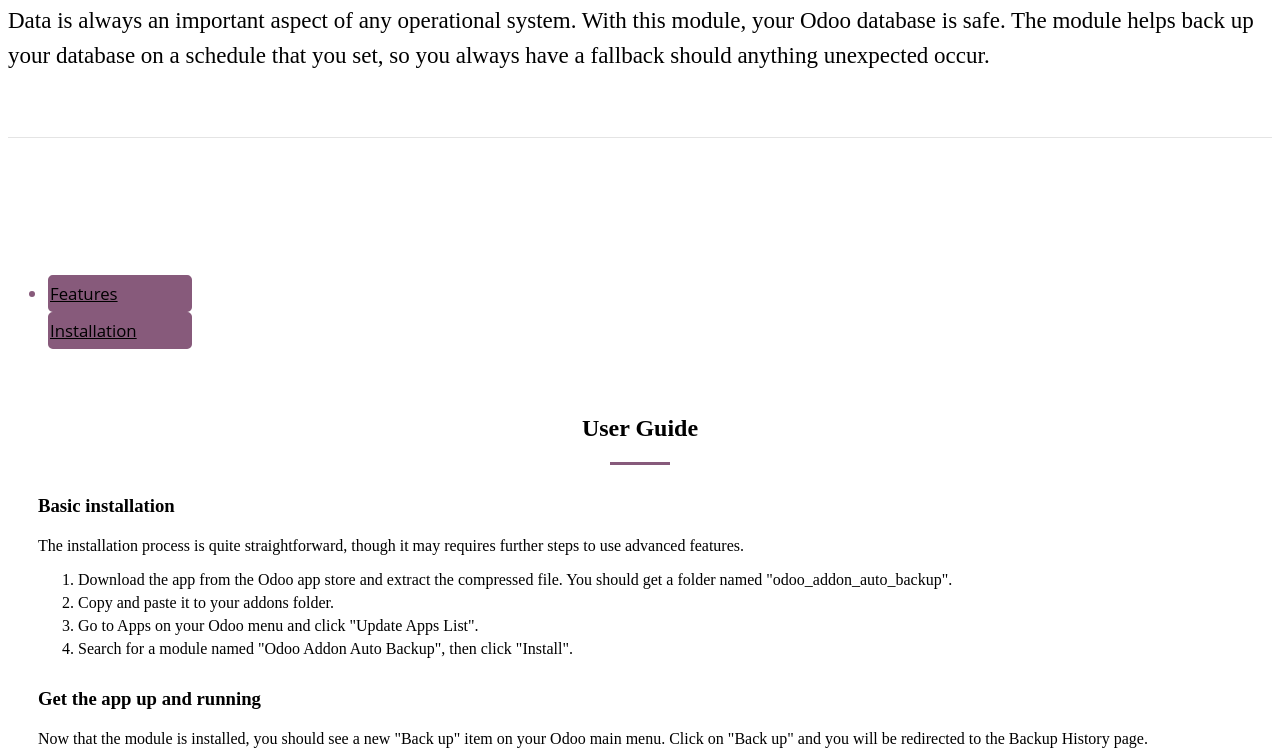
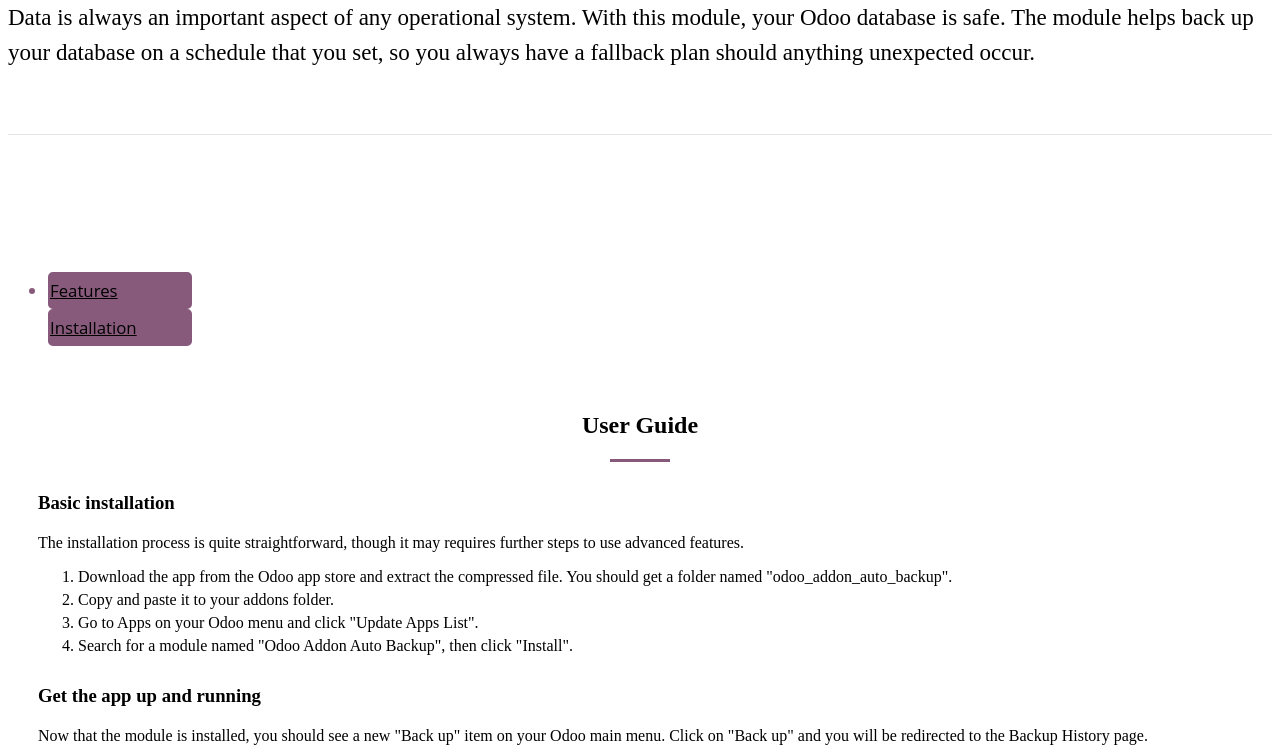
Before and after one commit to macagua/odoo_addon_auto_backup, a plain HTML site: page odoo_addon_auto_backup/static/description/index.html in a window 1280 px wide. Shown: the part 344-1100 px from the top of the page. Drawn offline with Linux system fonts and the light colour scheme.

Commit message:
ODOO_RM_INTERN-026: description

```diff
--- a/odoo_addon_auto_backup/static/description/index.html
+++ b/odoo_addon_auto_backup/static/description/index.html
@@ -8,8 +8,8 @@
     <div style=" margin: 0; padding: 20px 0 10px 0;font-size: 23px;line-height: 35px;font-weight: 400;color: #000;border-top: 1px solid rgba(255,255,255,0.1);border-bottom: 1px solid rgba(255,255,255,0.11);text-align: left;">
       <h1 style="font-size: 39px;font-weight: 600;margin: 0 !important;">Auto Backup</h1>
       <!--            <h3 style="font-size: 21px;margin-top: 8px;position: relative;">Allow users to delivery products by using GHN</h3>-->
-      <p>Data is always an important aspect of any operational system. With this module, your Odoo database is safe. The
-        module helps back up your database on a schedule that you set, so you always have a fallback should anything
+      <p style="margin-top: 20px;">Data is always an important aspect of any operational system. With this module, your Odoo database is safe. The
+        module helps back up your database on a schedule that you set, so you always have a fallback plan should anything
         unexpected occur.</p>
     </div>
   </div>
```
